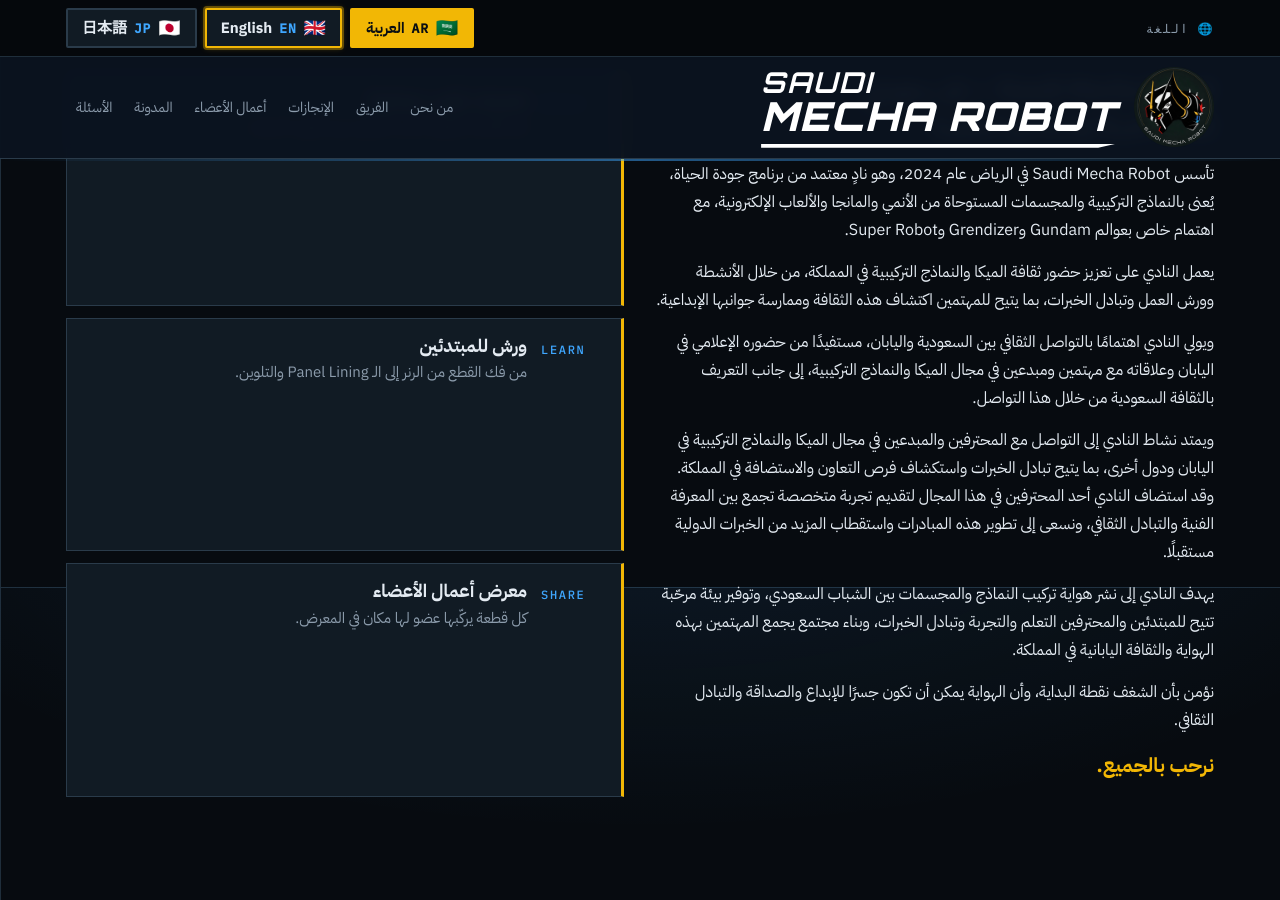
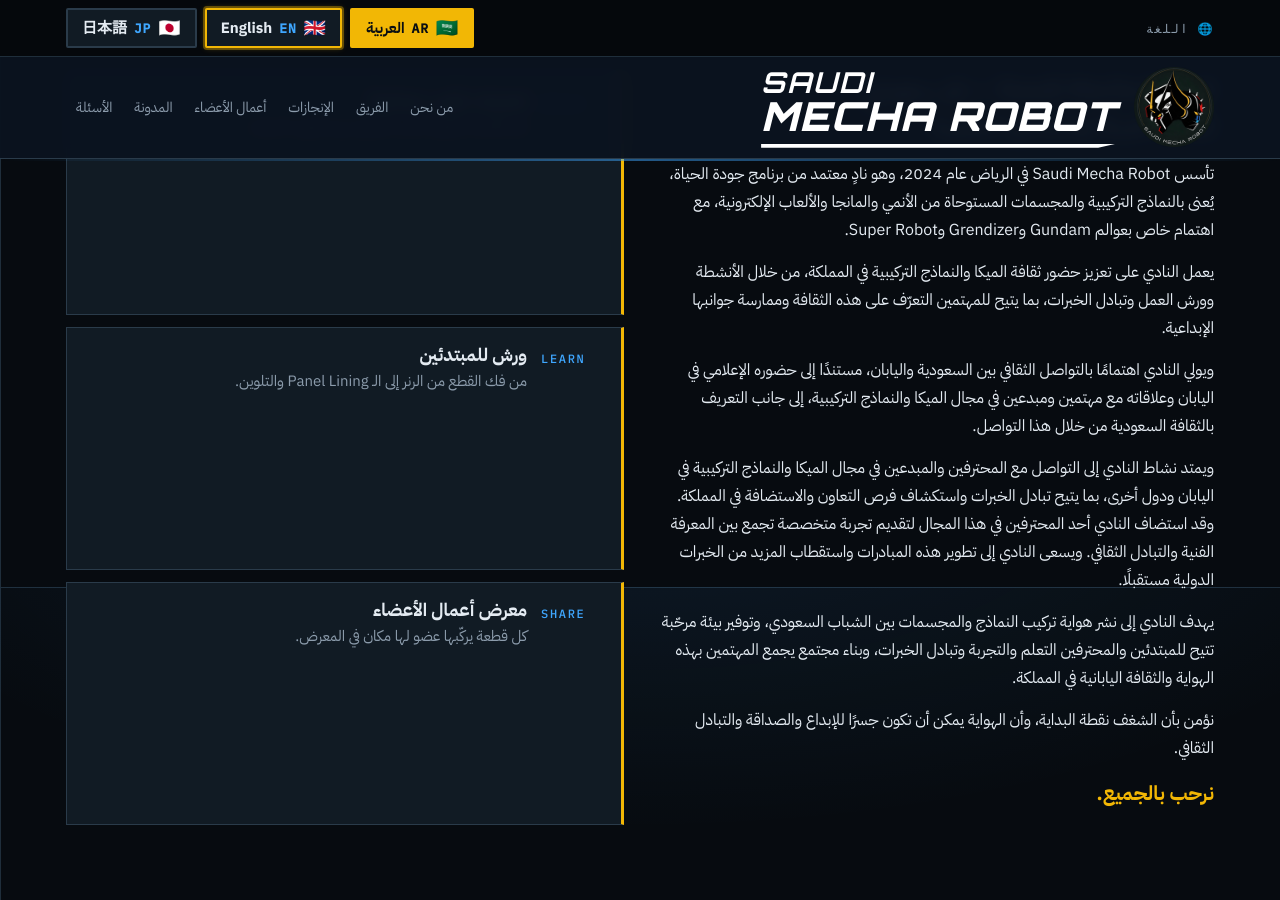
Before and after one commit to SaudiMechaRobot/SaudiMechaRobot.github.io, a Jekyll site: the page built from index.html, in a window 1280 px wide and 900 px high, scrolled down 1213 px. Built offline with Jekyll 4.4.1, drawn with Linux system fonts in a browser that asks for light colours; some web fonts are replaced.

Commit message:
Add files via upload

```diff
--- a/_data/i18n.yml
+++ b/_data/i18n.yml
@@ -62,9 +62,9 @@
   about_lead: Saudi Mecha Robot — نادٍ سعودي لثقافة الميكا والنماذج التركيبية
   about_paras:
   - تأسس Saudi Mecha Robot في الرياض عام 2024، وهو نادٍ معتمد من برنامج جودة الحياة، يُعنى بالنماذج التركيبية والمجسمات المستوحاة من الأنمي والمانجا والألعاب الإلكترونية، مع اهتمام خاص بعوالم Gundam وGrendizer وSuper Robot.
-  - يعمل النادي على تعزيز حضور ثقافة الميكا والنماذج التركيبية في المملكة، من خلال الأنشطة وورش العمل وتبادل الخبرات، بما يتيح للمهتمين اكتشاف هذه الثقافة وممارسة جوانبها الإبداعية.
-  - ويولي النادي اهتمامًا بالتواصل الثقافي بين السعودية واليابان، مستفيدًا من حضوره الإعلامي في اليابان وعلاقاته مع مهتمين ومبدعين في مجال الميكا والنماذج التركيبية، إلى جانب التعريف بالثقافة السعودية من خلال هذا التواصل.
-  - ويمتد نشاط النادي إلى التواصل مع المحترفين والمبدعين في مجال الميكا والنماذج التركيبية في اليابان ودول أخرى، بما يتيح تبادل الخبرات واستكشاف فرص التعاون والاستضافة في المملكة. وقد استضاف النادي أحد المحترفين في هذا المجال لتقديم تجربة متخصصة تجمع بين المعرفة الفنية والتبادل الثقافي، ونسعى إلى تطوير هذه المبادرات واستقطاب المزيد من الخبرات الدولية مستقبلًا.
+  - يعمل النادي على تعزيز حضور ثقافة الميكا والنماذج التركيبية في المملكة، من خلال الأنشطة وورش العمل وتبادل الخبرات، بما يتيح للمهتمين التعرّف على هذه الثقافة وممارسة جوانبها الإبداعية.
+  - ويولي النادي اهتمامًا بالتواصل الثقافي بين السعودية واليابان، مستندًا إلى حضوره الإعلامي في اليابان وعلاقاته مع مهتمين ومبدعين في مجال الميكا والنماذج التركيبية، إلى جانب التعريف بالثقافة السعودية من خلال هذا التواصل.
+  - ويمتد نشاط النادي إلى التواصل مع المحترفين والمبدعين في مجال الميكا والنماذج التركيبية في اليابان ودول أخرى، بما يتيح تبادل الخبرات واستكشاف فرص التعاون والاستضافة في المملكة. وقد استضاف النادي أحد المحترفين في هذا المجال لتقديم تجربة متخصصة تجمع بين المعرفة الفنية والتبادل الثقافي. ويسعى النادي إلى تطوير هذه المبادرات واستقطاب المزيد من الخبرات الدولية مستقبلًا.
   - يهدف النادي إلى نشر هواية تركيب النماذج والمجسمات بين الشباب السعودي، وتوفير بيئة مرحّبة تتيح للمبتدئين والمحترفين التعلم والتجربة وتبادل الخبرات، وبناء مجتمع يجمع المهتمين بهذه الهواية والثقافة اليابانية في المملكة.
   - نؤمن بأن الشغف نقطة البداية، وأن الهواية يمكن أن تكون جسرًا للإبداع والصداقة والتبادل الثقافي.
   - نرحب بالجميع.
```
